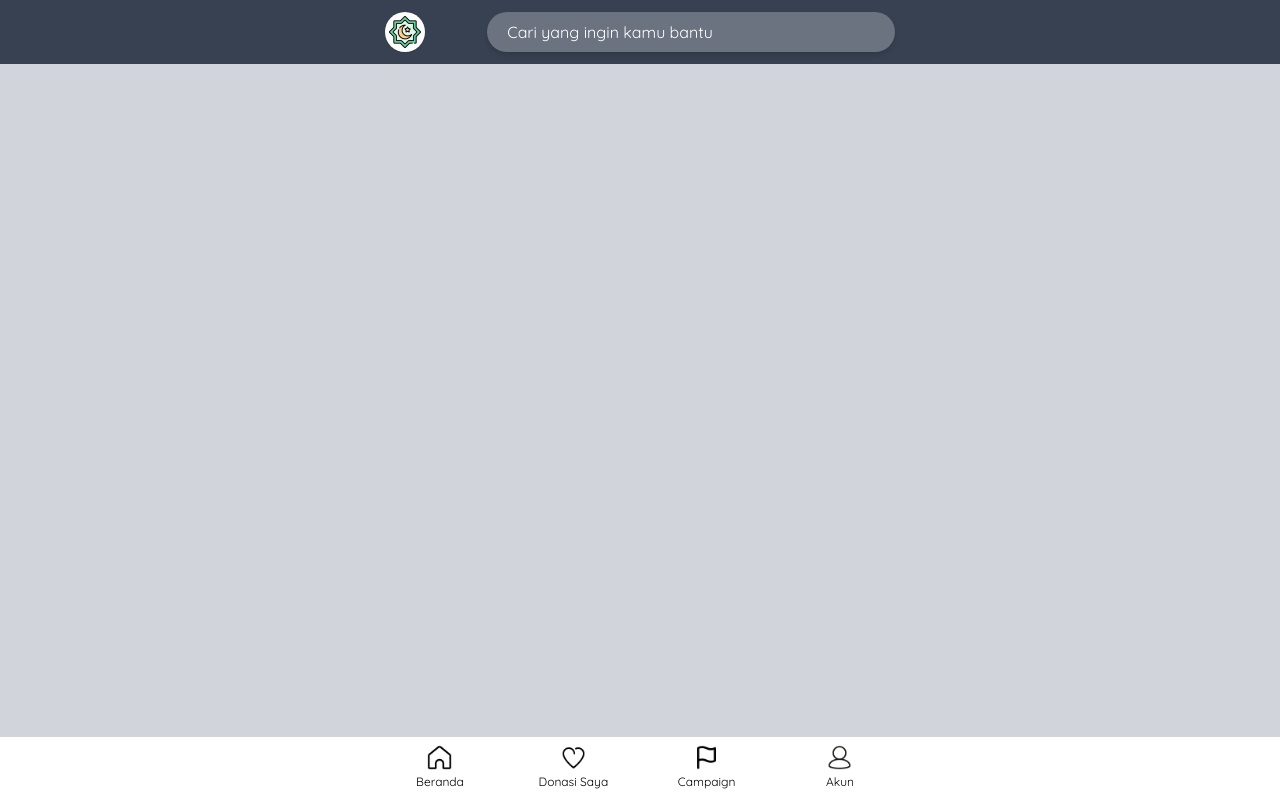
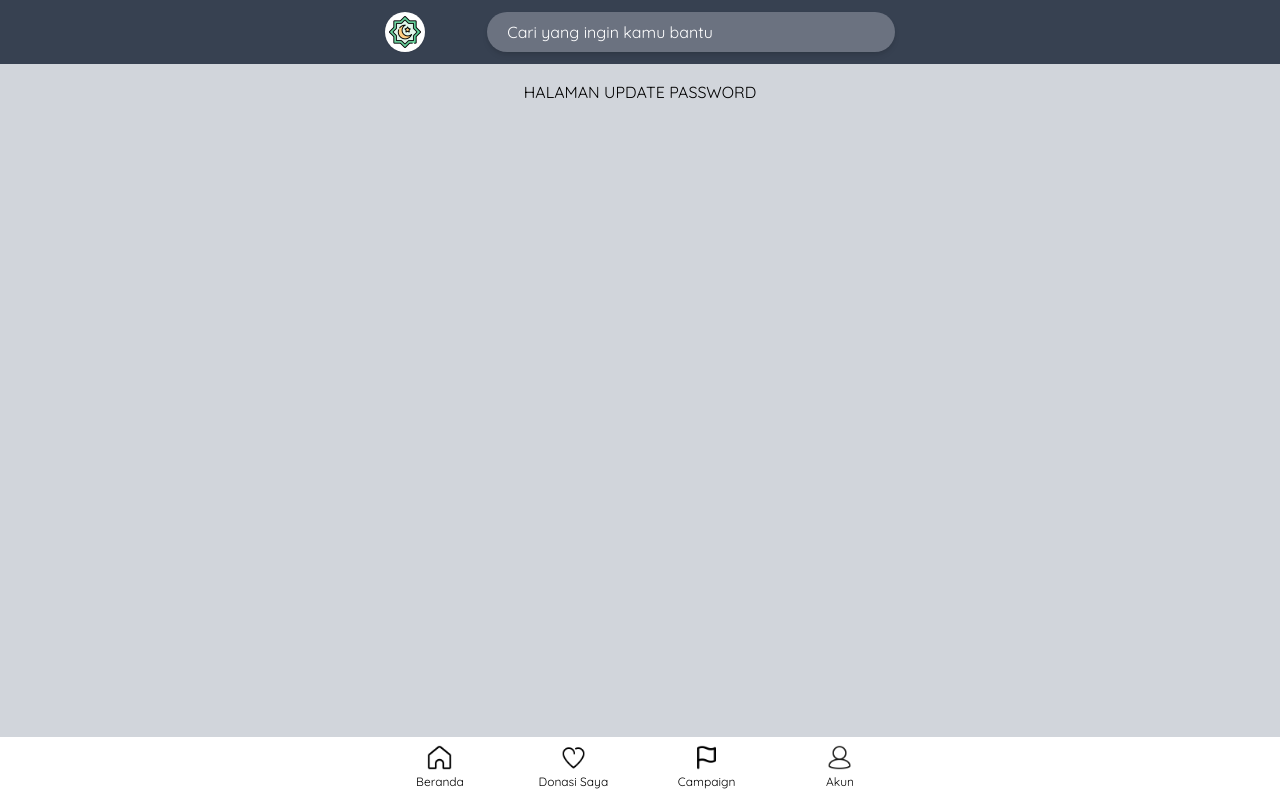
Before and after one commit to w1y0n0/frontend-donasi, a Vue app: page /profile/password in a window 1280 px wide. Built offline with nearby package versions, Linux system fonts and the light colour scheme; sample sign-in values are in the browser's storage.

Commit message:
Konfigurasi Router untuk Update Password
- Membuat View/Component Update Password
- Membuat Route Update Password
- Mengaktifkan Link Menu

```diff
--- a/src/router/index.js
+++ b/src/router/index.js
@@ -43,6 +43,15 @@ const routes = [
             requiresAuth: true
         }
     },
+    {
+        path: '/profile/password',
+        name: 'profile.password',
+        component: () => import( /* webpackChunkName: "profilePassword" */ '../views/profile/Password.vue'),
+        meta: {
+            //chek is loggedIn
+            requiresAuth: true
+        }
+    },
 ]
 
 //create router
--- a/src/views/dashboard/Index.vue
+++ b/src/views/dashboard/Index.vue
@@ -36,13 +36,13 @@
                     </div>
                 </router-link>
 
-                <a href="#">
+                <router-link :to="{ name: 'profile.password' }">
                     <div class="grid grid-cols-5 gap-4 bg-gray-300 p-3 rounded-md shadow-sm mb-3">
                         <div class="col-span-5">
                             <i class="fa fa-key" aria-hidden="true"></i> Ubah Password
                         </div>
                     </div>
-                </a>
+                </router-link>
 
                 <a @click="logout" style="cursor: pointer">
                     <div class="grid grid-cols-5 gap-4 bg-gray-300 p-3 rounded-md shadow-sm mb-3">
--- /dev/null
+++ b/src/views/profile/Password.vue
@@ -0,0 +1,11 @@
+<template>
+    <div class="pb-20 pt-20 text-center">
+        HALAMAN UPDATE PASSWORD
+    </div>
+</template>
+
+<script>
+export default {
+    name: 'PasswordComponent',
+}
+</script>
```
